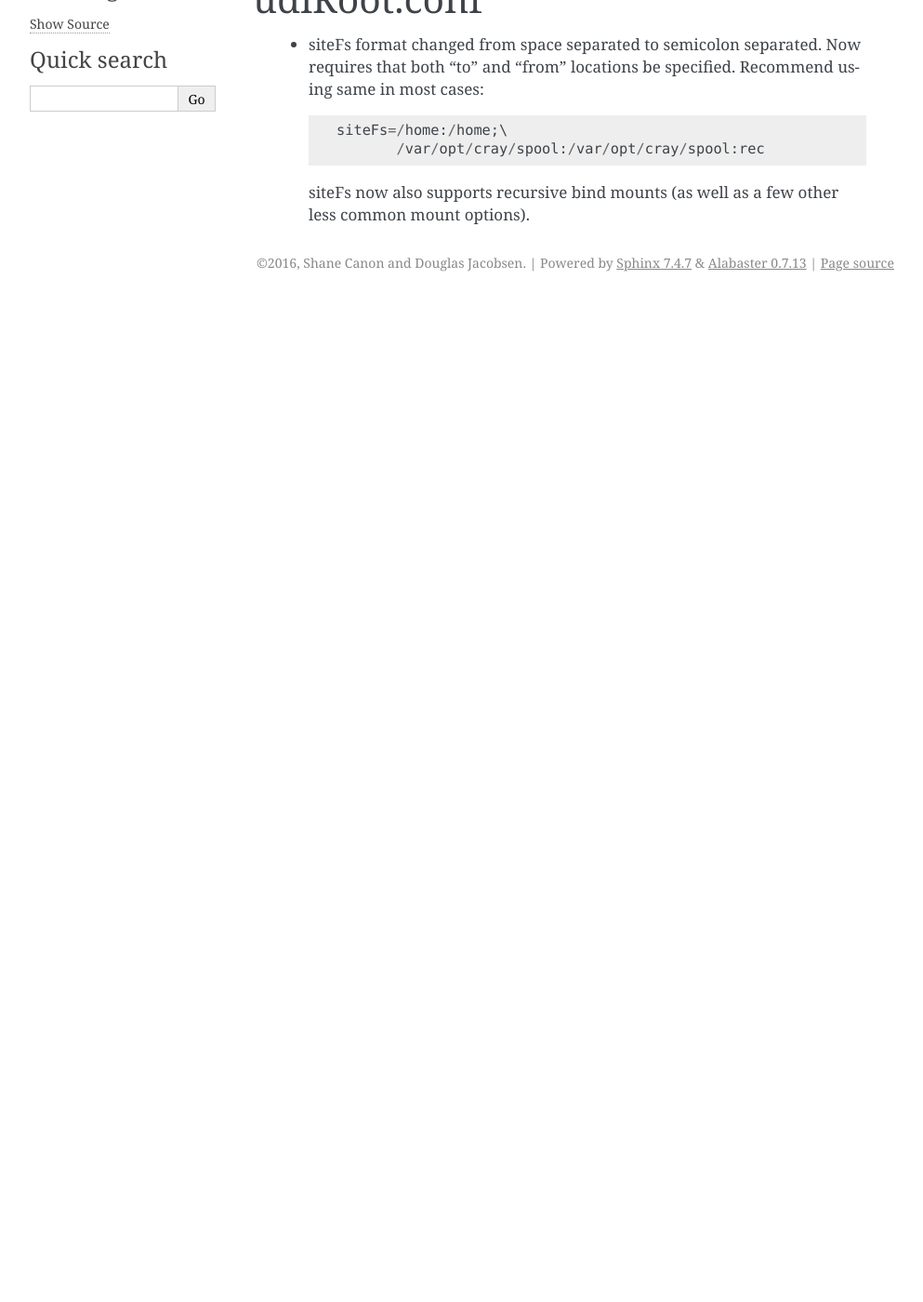
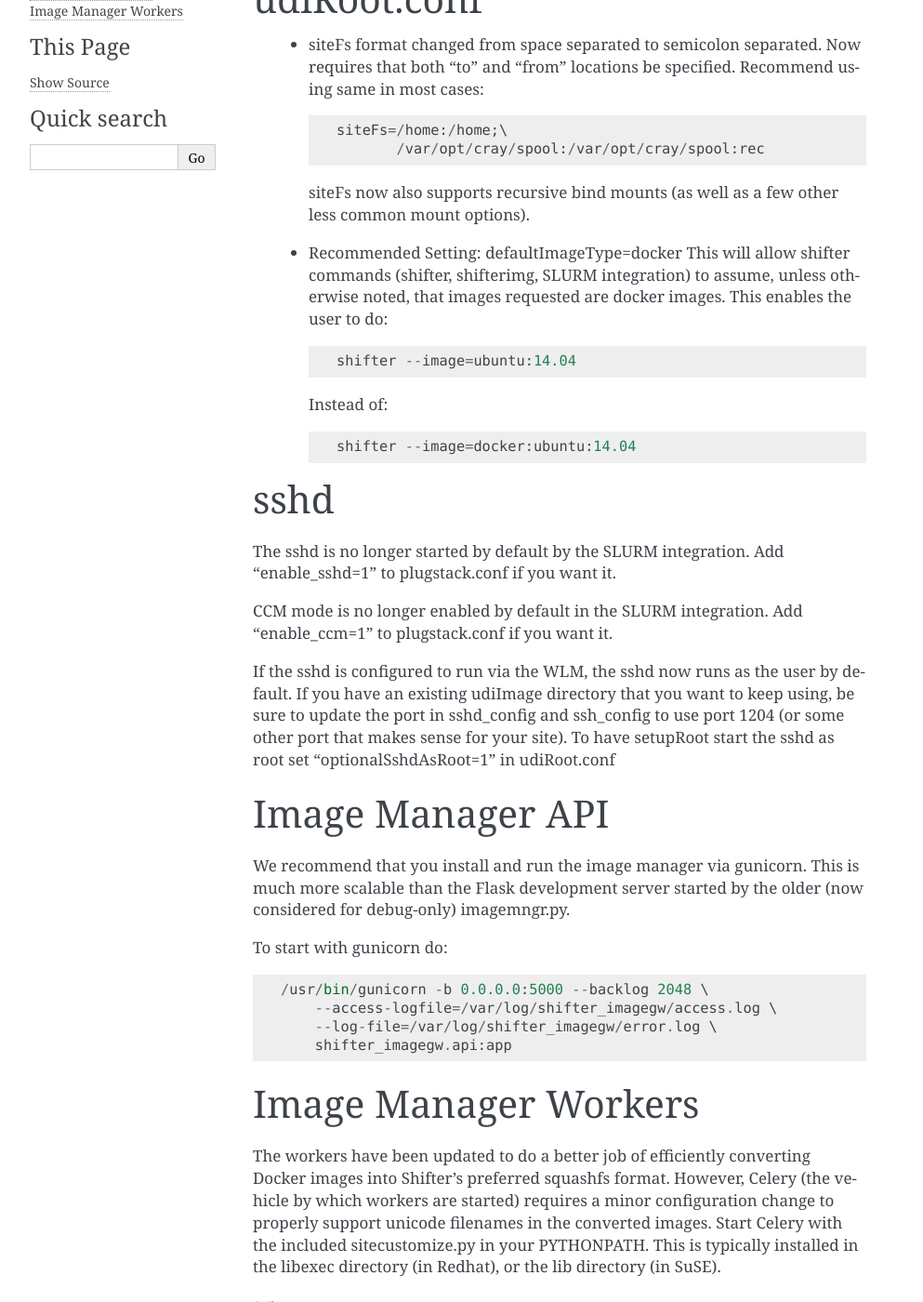
Before and after one commit to NERSC/shifter, a Sphinx documentation site: the page built from doc/updating.rst, in a window 1280 px wide and 1400 px high, scrolled down 198 px. Shown: the whole window at 93% size, without its empty margins (148-1141 px from the left). Built offline with Sphinx 7.4.7, drawn with Linux system fonts in a browser that asks for light colours; before the commit the page ends 900 px from its top, so only the background shows below that; some of the changed text lies outside the part shown.

Commit message:
add more advice for updaters/fresh installers

```diff
--- a/doc/updating.rst
+++ b/doc/updating.rst
@@ -15,3 +15,62 @@
 
      siteFs now also supports recursive bind mounts (as well as a few other
      less common mount options).
+
+   * Recommended Setting: defaultImageType=docker
+     This will allow shifter commands (shifter, shifterimg, SLURM integration)
+     to assume, unless otherwise noted, that images requested are docker
+     images.  This enables the user to do::
+
+         shifter --image=ubuntu:14.04
+
+     Instead of::
+
+         shifter --image=docker:ubuntu:14.04
+
+sshd
+====
+The sshd is no longer started by default by the SLURM integration.  Add
+"enable_sshd=1" to plugstack.conf if you want it.
+
+CCM mode is no longer enabled by default in the SLURM integration. Add
+"enable_ccm=1" to plugstack.conf if you want it.
+
+If the sshd is configured to run via the WLM, the sshd now runs as the user by
+default.  If you have an existing udiImage directory that you want to keep
+using, be sure to update the port in sshd_config and ssh_config to use port
+1204 (or some other port that makes sense for your site).  To have setupRoot
+start the sshd as root set "optionalSshdAsRoot=1" in udiRoot.conf
+
+Image Manager API
+=================
+We recommend that you install and run the image manager via gunicorn.  This is
+much more scalable than the Flask development server started by the older (now
+considered for debug-only) imagemngr.py.
+
+To start with gunicorn do::
+
+    /usr/bin/gunicorn -b 0.0.0.0:5000 --backlog 2048 \
+        --access-logfile=/var/log/shifter_imagegw/access.log \
+        --log-file=/var/log/shifter_imagegw/error.log \
+        shifter_imagegw.api:app
+
+Image Manager Workers
+=====================
+The workers have been updated to do a better job of efficiently converting
+Docker images into Shifter's preferred squashfs format.  However, Celery (the
+vehicle by which workers are started) requires a minor configuration change to
+properly support unicode filenames in the converted images.  Start Celery with
+the included sitecustomize.py in your PYTHONPATH.  This is typically installed
+in the libexec directory (in Redhat), or the lib directory (in SuSE).
+
+e.g.,::
+
+    PYTHONPATH=/usr/libexec/shifter /usr/bin/celery \
+               -A shifter_imagegw.imageworker \
+               worker \
+               -Q $MACHINE \
+               -n $MACHINE.%h \
+               --loglevel=debug \
+               --logfile=/var/log/shifter_imagegw_worker/$MACHINE.log
+
+where $MACHINE above refers to your cluster name.
```
